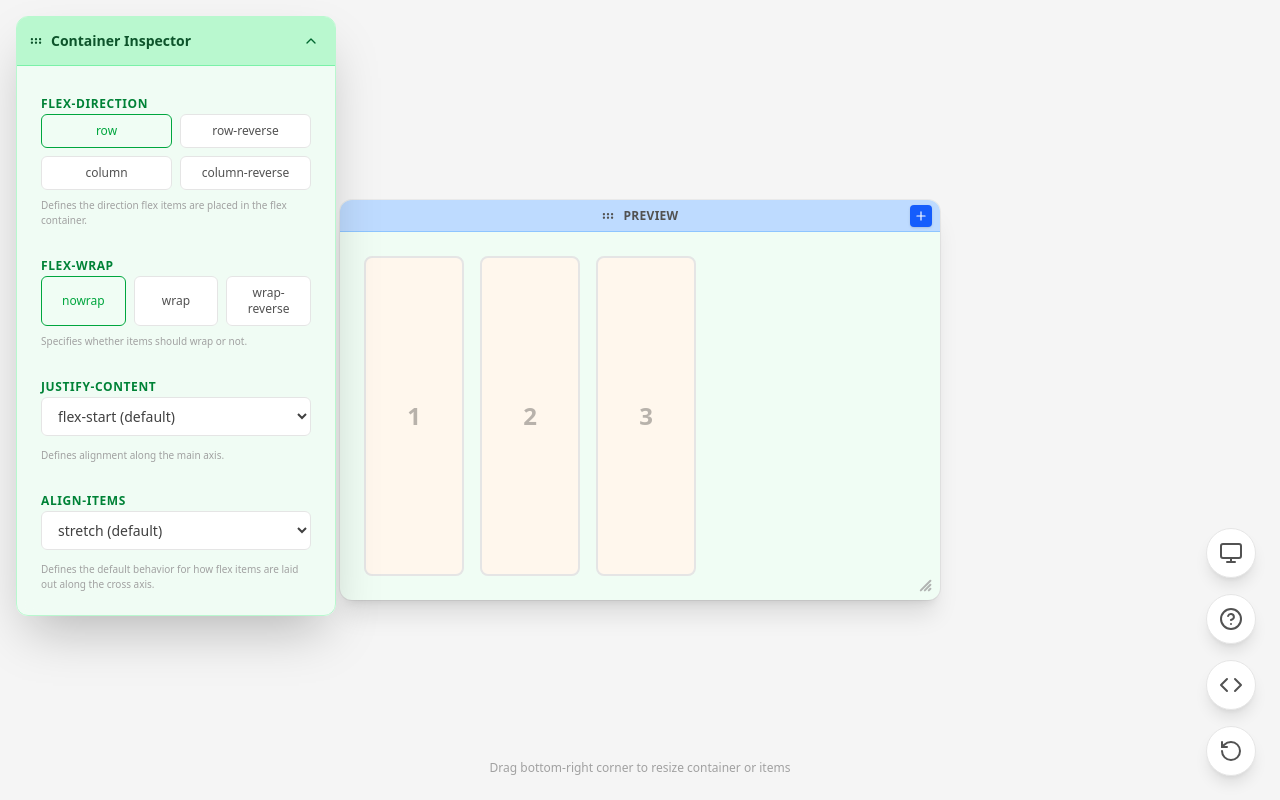
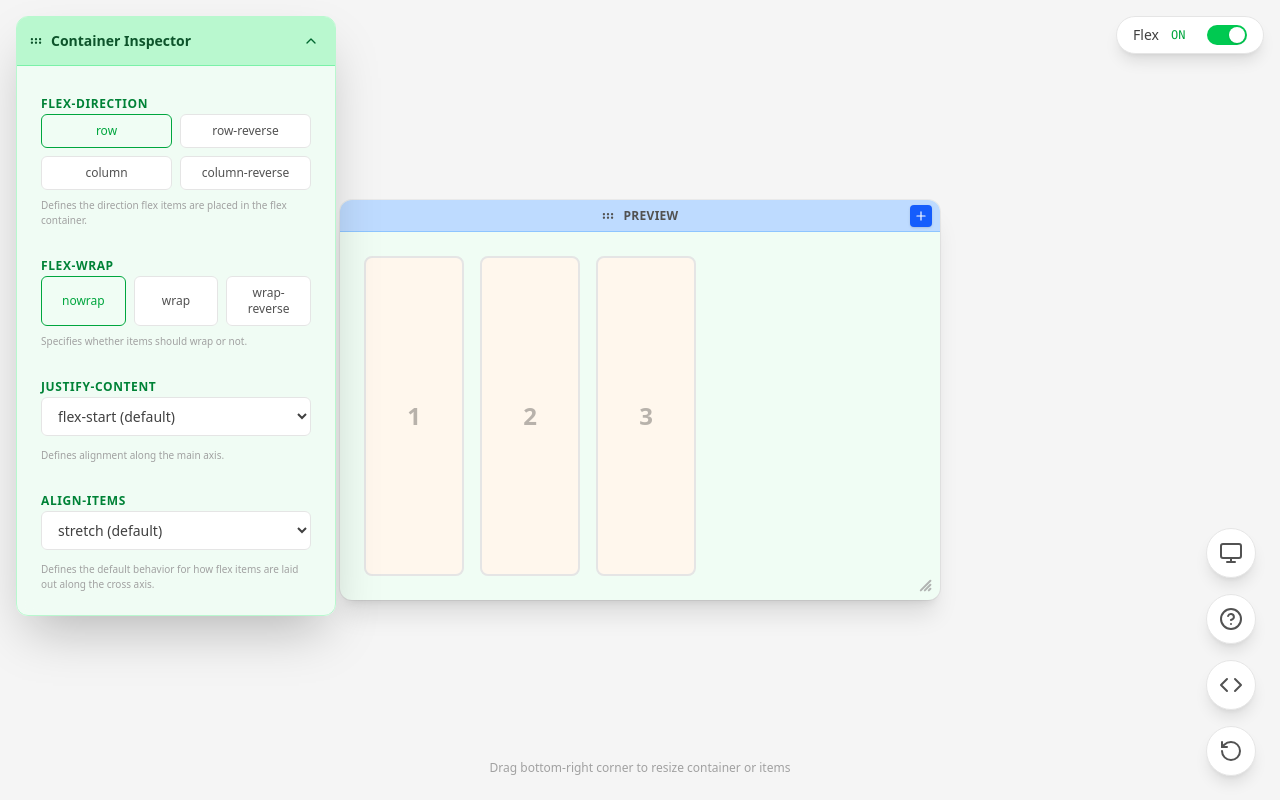
Before and after one commit to pverhaert/flexbox_playground, a React (Vite) app: page / in a window 1280 px wide. Built offline with nearby package versions, Linux system fonts and the light colour scheme.

Commit message:
Add flex on/off switch

```diff
--- a/src/App.tsx
+++ b/src/App.tsx
@@ -3,6 +3,7 @@ import { Sidebar } from './components/Sidebar';
 import { FlexContainer } from './components/FlexContainer';
 import { InfoPanel } from './components/InfoPanel';
 import { FloatingControls } from './components/FloatingControls';
+import { FlexToggle } from './components/FlexToggle';
 import { FlexProvider } from './context/FlexContext';
 
 function App() {
@@ -19,6 +20,7 @@ function App() {
   return (
     <FlexProvider>
       <div className="flex h-screen w-full bg-neutral-50 dark:bg-neutral-950 font-sans text-neutral-900 dark:text-neutral-100 overflow-hidden relative transition-colors duration-300">
+        <FlexToggle />
         <Sidebar zIndex={zIndices.sidebar} onFocus={() => bringToFront('sidebar')} />
         <FlexContainer zIndex={zIndices.preview} onFocus={() => bringToFront('preview')} />
         <InfoPanel zIndex={zIndices.info} onFocus={() => bringToFront('info')} />
--- a/src/components/CodeModal.tsx
+++ b/src/components/CodeModal.tsx
@@ -8,7 +8,7 @@ interface CodeModalProps {
 }
 
 export const CodeModal: React.FC<CodeModalProps> = ({ children }) => {
-    const { containerStyle, items } = useFlexbox();
+    const { containerStyle, items, flexEnabled } = useFlexbox();
     const [open, setOpen] = React.useState(false);
     const [copied, setCopied] = React.useState(false);
 
@@ -31,6 +31,8 @@ export const CodeModal: React.FC<CodeModalProps> = ({ children }) => {
         };
 
         let containerProps = [];
+
+        if (flexEnabled) {
             containerProps.push('  display: flex;');
             if (containerStyle.flexDirection !== defaults.flexDirection) containerProps.push(`  flex-direction: ${containerStyle.flexDirection};`);
             if (containerStyle.flexWrap !== defaults.flexWrap) containerProps.push(`  flex-wrap: ${containerStyle.flexWrap};`);
@@ -49,6 +51,9 @@ export const CodeModal: React.FC<CodeModalProps> = ({ children }) => {
                     : `${containerStyle.rowGap}rem ${containerStyle.columnGap}rem`;
                 containerProps.push(`  /* Shorthand: gap: ${gapShorthand}; */`);
             }
+        } else {
+            containerProps.push('  display: block;');
+        }
 
         const containerCSS = `.container {
 ${containerProps.join('\n')}
@@ -59,6 +64,9 @@ ${containerProps.join('\n')}
             let props = [];
             if (item.style.width) props.push(`  width: ${item.style.width};`);
             if (item.style.height) props.push(`  height: ${item.style.height};`);
+
+            // Only include flex-specific properties when flex is enabled
+            if (flexEnabled) {
                 if (item.style.alignSelf !== 'auto') props.push(`  align-self: ${item.style.alignSelf};`);
                 if (item.style.flexGrow !== itemDefaults.flexGrow) props.push(`  flex-grow: ${item.style.flexGrow};`);
                 if (item.style.flexShrink !== itemDefaults.flexShrink) props.push(`  flex-shrink: ${item.style.flexShrink};`);
@@ -71,6 +79,7 @@ ${containerProps.join('\n')}
                 const hasFlexBasis = item.style.flexBasis !== itemDefaults.flexBasis;
                 if (hasFlexGrow || hasFlexShrink || hasFlexBasis) {
                     props.push(`  /* Shorthand: flex: ${item.style.flexGrow} ${item.style.flexShrink} ${item.style.flexBasis}; */`);
+                }
             }
 
             if (props.length === 0) return '';
--- a/src/components/FlexContainer.tsx
+++ b/src/components/FlexContainer.tsx
@@ -12,7 +12,7 @@ interface FlexContainerProps {
 }
 
 export const FlexContainer: React.FC<FlexContainerProps> = ({ zIndex = 30, onFocus }) => {
-    const { containerStyle, items, addItem } = useFlexbox();
+    const { containerStyle, items, addItem, flexEnabled } = useFlexbox();
     const nodeRef = useRef(null);
 
     return (
@@ -65,7 +65,7 @@ export const FlexContainer: React.FC<FlexContainerProps> = ({ zIndex = 30, onFoc
                         {/* Flex Container Content */}
                         <div
                             className="w-full flex-1 relative group transition-colors duration-300 overflow-hidden rounded-b-xl"
-                            style={{
+                            style={flexEnabled ? {
                                 display: 'flex',
                                 flexDirection: containerStyle.flexDirection,
                                 flexWrap: containerStyle.flexWrap,
@@ -75,10 +75,13 @@ export const FlexContainer: React.FC<FlexContainerProps> = ({ zIndex = 30, onFoc
                                 rowGap: `${containerStyle.rowGap}rem`,
                                 columnGap: `${containerStyle.columnGap}rem`,
                                 padding: '1.5rem',
+                            } : {
+                                display: 'block',
+                                padding: '1.5rem',
                             }}
                         >
                             {items.map((item) => (
-                                <FlexItemComponent key={item.id} item={item} />
+                                <FlexItemComponent key={item.id} item={item} flexEnabled={flexEnabled} />
                             ))}
 
                             {/* Empty State */}
--- a/src/components/FlexItem.tsx
+++ b/src/components/FlexItem.tsx
@@ -7,9 +7,10 @@ import { ResizeHandle } from './ResizeHandle';
 
 interface FlexItemProps {
     item: FlexItemType;
+    flexEnabled?: boolean;
 }
 
-export const FlexItem: React.FC<FlexItemProps> = ({ item }) => {
+export const FlexItem: React.FC<FlexItemProps> = ({ item, flexEnabled = true }) => {
     const { removeItem, selectedItemId, setSelection, updateItem, containerStyle } = useFlexbox();
     const [isHovered, setIsHovered] = useState(false);
 
@@ -28,17 +29,22 @@ export const FlexItem: React.FC<FlexItemProps> = ({ item }) => {
     // Hybrid Approach:
     // 1. Use !important class (h-auto! / w-auto!) to FORCE override the inline height/width from ResizableBox.
     // 2. Use inline style (minHeight / minWidth) to PREVENT collapsing to 0/text-size when wrapped.
-    const styleOverrides: React.CSSProperties = {
+    const styleOverrides: React.CSSProperties = flexEnabled ? {
         alignSelf: item.style.alignSelf,
         order: item.style.order,
         flexGrow: item.style.flexGrow,
         flexShrink: item.style.flexShrink,
         flexBasis: item.style.flexBasis,
+    } : {
+        marginBottom: '0.5rem',
     };
 
     let stretchClass = '';
 
-    if (shouldStretch) {
+    if (!flexEnabled) {
+        // When flex is disabled, force full width
+        stretchClass = 'w-full!';
+    } else if (shouldStretch) {
         if (isRow) {
             // Stretch height
             stretchClass = 'h-auto!';
--- /dev/null
+++ b/src/components/FlexToggle.tsx
@@ -0,0 +1,36 @@
+import React from 'react';
+import { useFlexbox } from '../context/FlexContext';
+
+export const FlexToggle: React.FC = () => {
+    const { flexEnabled, setFlexEnabled } = useFlexbox();
+
+    return (
+        <div className="fixed top-4 right-4 z-[60] flex items-center gap-3 bg-white dark:bg-neutral-800 rounded-full shadow-lg border border-neutral-200 dark:border-neutral-700 px-4 py-2">
+            <span className="text-sm font-medium text-neutral-700 dark:text-neutral-200">
+                Flex
+            </span>
+            <span className={`text-xs font-mono min-w-[24px] ${
+                flexEnabled
+                    ? 'text-green-600 dark:text-green-400'
+                    : 'text-neutral-400 dark:text-neutral-500'
+            }`}>
+                {flexEnabled ? 'ON' : 'OFF'}
+            </span>
+            <button
+                onClick={() => setFlexEnabled(!flexEnabled)}
+                className={`relative w-10 h-5 rounded-full transition-colors duration-200 ${
+                    flexEnabled
+                        ? 'bg-green-500 dark:bg-green-600'
+                        : 'bg-neutral-300 dark:bg-neutral-600'
+                }`}
+                aria-label={flexEnabled ? 'Disable flex' : 'Enable flex'}
+            >
+                <span
+                    className={`absolute top-0.5 left-0.5 w-4 h-4 bg-white rounded-full shadow transition-transform duration-200 ${
+                        flexEnabled ? 'translate-x-5' : 'translate-x-0'
+                    }`}
+                />
+            </button>
+        </div>
+    );
+};
--- a/src/context/FlexContext.tsx
+++ b/src/context/FlexContext.tsx
@@ -29,6 +29,7 @@ export const FlexProvider: React.FC<{ children: ReactNode }> = ({ children }) =>
         { id: '3', text: '3', style: { ...defaultItemStyle } },
     ]);
     const [selectedItemId, setSelectedItemId] = useState<string | null>(null);
+    const [flexEnabled, setFlexEnabled] = useState<boolean>(true);
 
     const updateContainerStyle = (style: Partial<FlexContainerStyle>) => {
         setContainerStyle((prev: FlexContainerStyle) => ({ ...prev, ...style }));
@@ -74,12 +75,14 @@ export const FlexProvider: React.FC<{ children: ReactNode }> = ({ children }) =>
                 containerStyle,
                 items,
                 selectedItemId,
+                flexEnabled,
                 updateContainerStyle,
                 addItem,
                 removeItem,
                 updateItem,
                 setSelection,
                 resetPlayground,
+                setFlexEnabled,
             }}
         >
             {children}
--- a/src/types.ts
+++ b/src/types.ts
@@ -35,6 +35,7 @@ export interface FlexContextType {
     containerStyle: FlexContainerStyle;
     items: FlexItem[];
     selectedItemId: string | null;
+    flexEnabled: boolean;
 
     // Actions
     updateContainerStyle: (style: Partial<FlexContainerStyle>) => void;
@@ -43,4 +44,5 @@ export interface FlexContextType {
     updateItem: (id: string, style: Partial<FlexItemStyle>) => void;
     setSelection: (id: string | null) => void;
     resetPlayground: () => void;
+    setFlexEnabled: (enabled: boolean) => void;
 }
```
Lines whose indentation alone changed are shown as unchanged.
